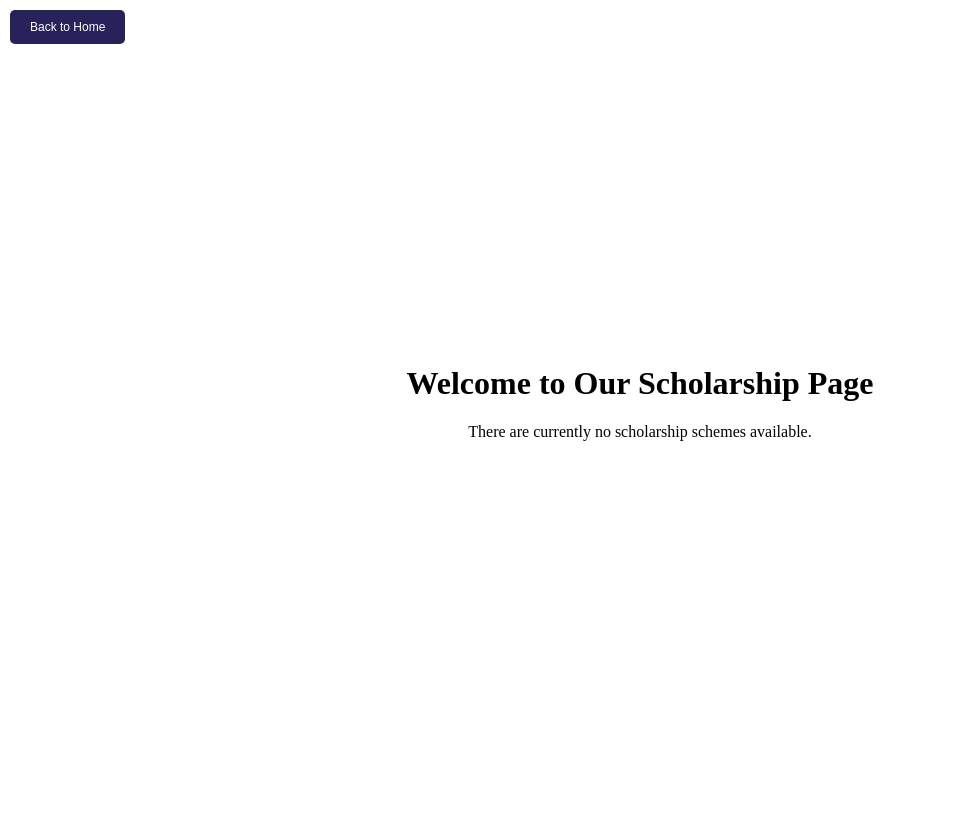
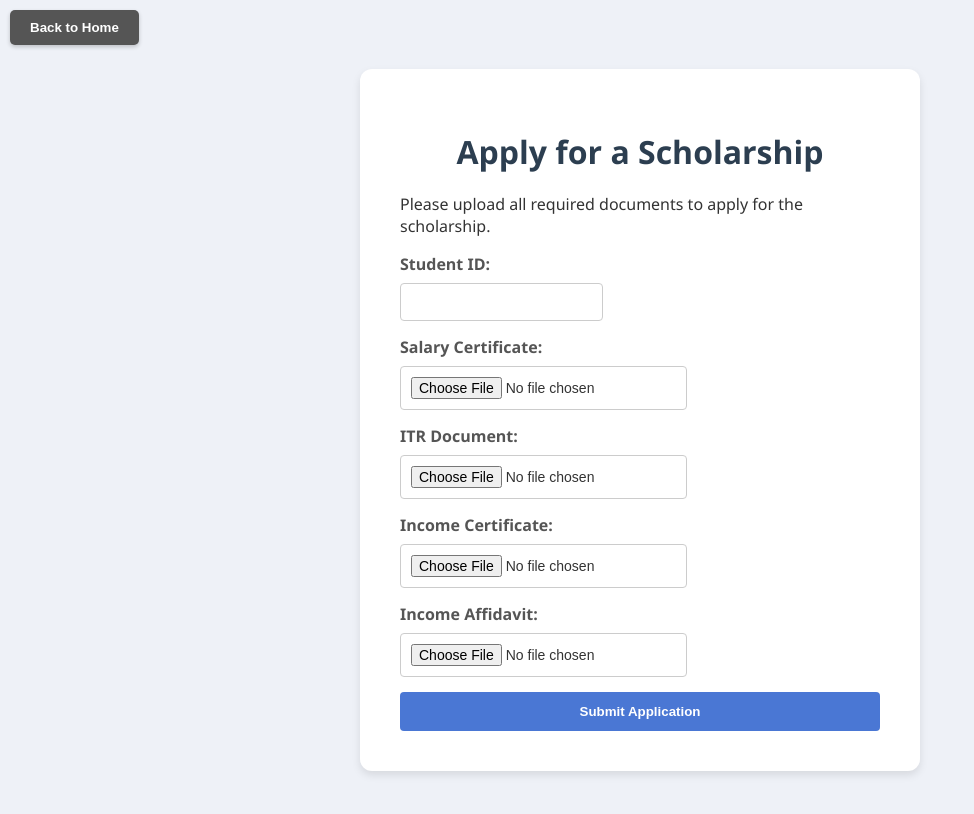
Before and after one commit to maheshmeenabalot/Academic-DataBase-Management, a plain HTML site: page FrontEND/Components/Scholarship.html in a window 1280 px wide. Shown: the whole page, without its empty margins (0-974 px from the left). Drawn offline with Linux system fonts and the light colour scheme.

Commit message:
Add files via upload

```diff
--- a/FrontEND/Components/Scholarship.html
+++ b/FrontEND/Components/Scholarship.html
@@ -6,41 +6,135 @@
 <title>Scholarship Page</title>
 <style>
     body {
+    font-family: 'Segoe UI', sans-serif;
+    background-color: #eef1f7;
+    color: #333;
+    margin: 0;
     display: flex;
     justify-content: center;
     align-items: center;
     height: 100vh;
-        margin: 0;
+    padding: 20px;
 }
+
 .content {
+    width: 100%;
+    max-width: 480px;
+    background: #fff;
+    padding: 40px;
+    border-radius: 12px;
+    box-shadow: 0 4px 8px rgba(0, 0, 0, 0.1);
+}
+
+h1 {
+    color: #2c3e50;
     text-align: center;
+    margin-bottom: 20px;
 }
+
+form {
+    display: flex;
+    flex-direction: column;
+}
+
+form div {
+    margin-bottom: 15px;
+}
+
+label {
+    display: block;
+    margin-bottom: 8px;
+    font-weight: bold;
+    color: #555;
+}
+
+input[type="text"], input[type="file"] {
+    padding: 10px;
+    border: 1px solid #ccc;
+    border-radius: 4px;
+    font-size: 14px;
+}
+
+button {
+    padding: 12px;
+    background-color: #4a77d4;
+    color: white;
+    font-weight: bold;
+    border: none;
+    border-radius: 4px;
+    cursor: pointer;
+    transition: background 0.2s;
+}
+
+button:hover {
+    background-color: #3960a3;
+}
+
 #backToHomeBtn {
-    position: absolute;
-    top: 10px;
-    left: 10px;
-    background-color: #272259; /* Green background */
-    border: none;
-    color: white; /* White text */
-    padding: 10px 20px; /* Padding */
-    text-align: center;
-    text-decoration: none;
-    display: inline-block;
-    font-size: 12px;
-    cursor: pointer; /* Cursor on hover */
-    border-radius: 5px; /* Rounded corners */
-    transition: background-color 0.3s; /* Smooth transition */
+    position: fixed;
+    top: 20px;
+    left: 20px;
+    background-color: #555;
+    color: white;
+    padding: 10px 20px;
+    border-radius: 5px;
+    cursor: pointer;
+    box-shadow: 0 2px 4px rgba(0, 0, 0, 0.2);
 }
+
+#backToHomeBtn:hover {
+    background-color: #333;
+}
+
+@media (max-width: 600px) {
+    .content {
+        padding: 20px;
+    }
+}
+
 </style>
 </head>
 <body>
     <button id="backToHomeBtn" style="position: absolute; top: 10px; left: 10px;">Back to Home</button>
     <div class="content">
-    <h1>Welcome to Our Scholarship Page</h1>
-    <p>There are currently no scholarship schemes available.</p>
+        <h1>Apply for a Scholarship</h1>
+        <p>Please upload all required documents to apply for the scholarship.</p>
+        <form action="http://localhost:5000/submit-scholarship" method="post" enctype="multipart/form-data">
+            <!-- Text input for Student ID -->
+            <div>
+                <label for="studentId">Student ID:</label>
+                <input type="text" id="studentId" name="studentId" required>
+            </div>
+
+            <!-- File input for Salary Certificate -->
+            <div>
+                <label for="salaryCertificate">Salary Certificate:</label>
+                <input type="file" id="salaryCertificate" name="salaryCertificate" required>
+            </div>
+
+            <!-- File input for ITR Document -->
+            <div>
+                <label for="itr">ITR Document:</label>
+                <input type="file" id="itr" name="itr" required>
+            </div>
+
+            <!-- File input for Income Certificate -->
+            <div>
+                <label for="incomeCertificate">Income Certificate:</label>
+                <input type="file" id="incomeCertificate" name="incomeCertificate" required>
+            </div>
+
+            <!-- File input for Income Affidavit -->
+            <div>
+                <label for="incomeAffidavit">Income Affidavit:</label>
+                <input type="file" id="incomeAffidavit" name="incomeAffidavit" required>
+            </div>
+
+            <!-- Submit button -->
+            <button type="submit">Submit Application</button>
+        </form>
     </div>
 <script>document.addEventListener("DOMContentLoaded", function () {
-
     document.getElementById('backToHomeBtn').addEventListener('click', function() {
         history.back(); // Go back to the previous page
     });
```
Also changed, not shown: FrontEND/Components/ScholarshipApplications.html (added, +165 -0 lines). Lines whose indentation alone changed are shown as unchanged.
